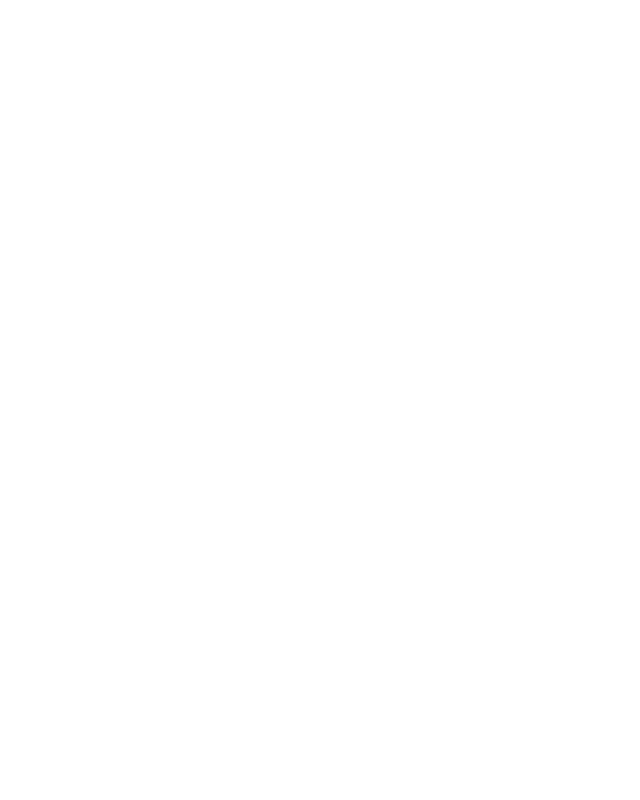
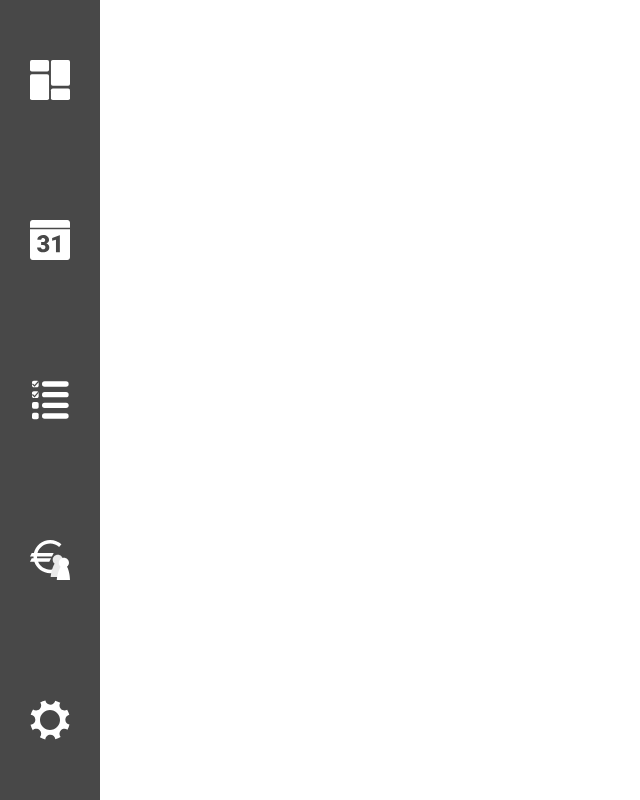
Before and after one commit to fullstacktf/Randy-FrontEnd, a React (Create React App) app: page / in a window 1280 px wide. Shown: the whole page, without its empty margins (0-640 px from the left). Built offline with nearby package versions, Linux system fonts and the light colour scheme.

Commit message:
Beginning with component navigator

```diff
--- a/src/App.tsx
+++ b/src/App.tsx
@@ -1,12 +1,13 @@
 import React from 'react';
 import logo from './logo.svg';
 import './css/App.css';
+import Navigator from './components/navigator/navigator';
 
 const App: React.FC = () => {
   return (
     <div className="App">
 
-
+      <Navigator></Navigator>
       {/* <header className="App-header">
         <img src={logo} className="App-logo" alt="logo" />
         <p>
--- /dev/null
+++ b/src/components/navigator/navigator.tsx
@@ -0,0 +1,27 @@
+import * as React from "react";
+import "../../css/navigator.css";
+import dashboard from "../../assets/icon-dashboard.svg"
+import calendar from "../../assets/icon-calendar.svg"
+import tasklist from "../../assets/icon-tasklist.svg"
+import bill from "../../assets/icon-bill.svg"
+import settings from "../../assets/icon-settings.svg"
+
+
+interface NavigatorProps {
+
+}
+
+class Navigator extends React.Component {
+  render() {
+    return <div className="container">
+      <img src={dashboard} className="icon" alt="dashboard" />
+      <img src={calendar} className="icon" alt="calendar" />
+      <img src={tasklist} className="icon" alt="tasklist" />
+      <img src={bill} className="icon" alt="bill" />
+      <img src={settings} className="icon" alt="settings" />
+
+    </div>
+  }
+}
+
+export default Navigator;
--- /dev/null
+++ b/src/css/navigator.css
@@ -0,0 +1,18 @@
+.container {
+  background: #484848;
+  max-width: 100px;
+  min-height: 100vh;
+  /* width: 100px; */
+  /* height: 100vh; */
+
+  display: flex;
+  flex-direction: column;
+  justify-content: space-around;
+  align-items: center;
+}
+
+.icon {
+  max-width: 40px;
+  min-width: 40px;
+  margin: 20px;
+}
```
Also changed, not shown: src/components/blank-compo/name.tsx (added, +17 -0 lines), 2 other files (tests, documents, lock files or other folders).
